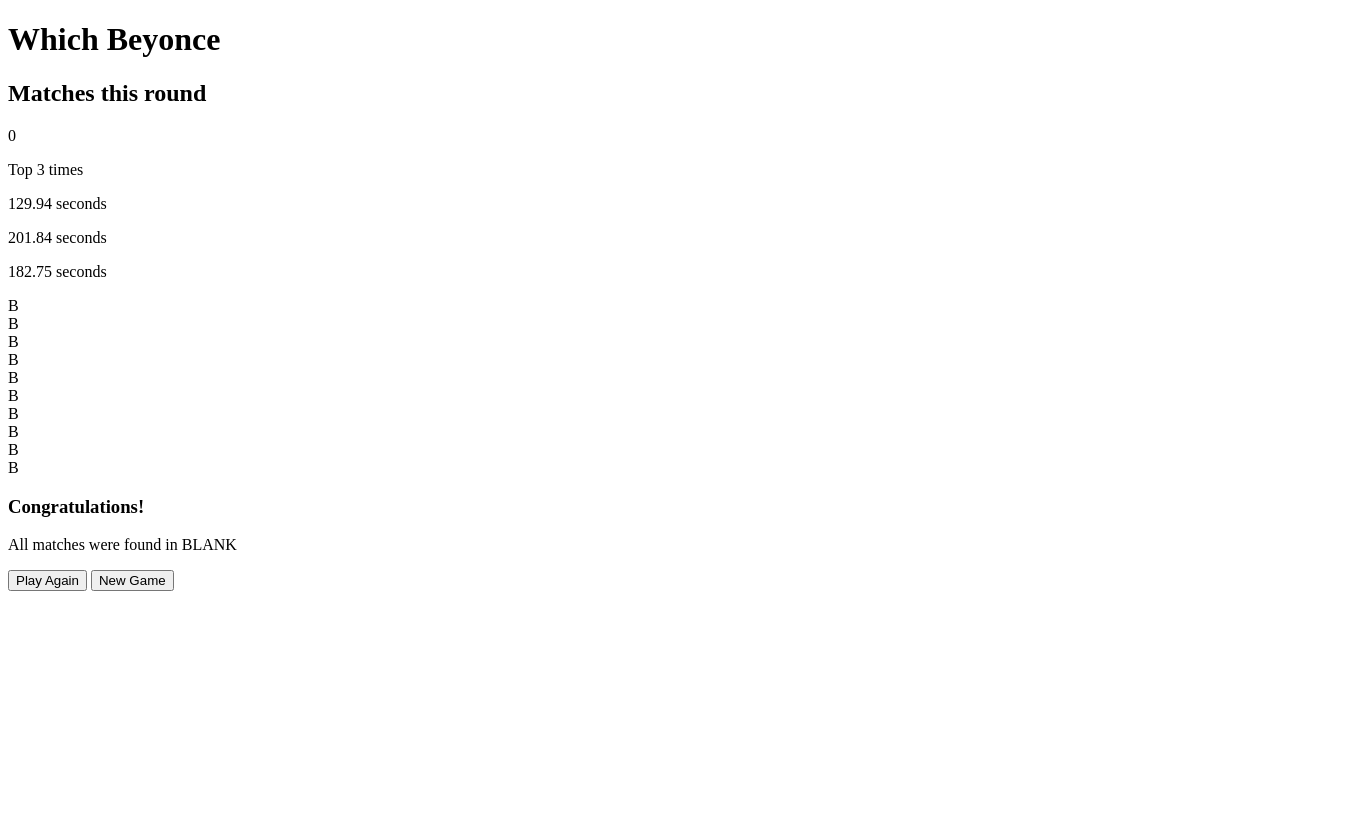
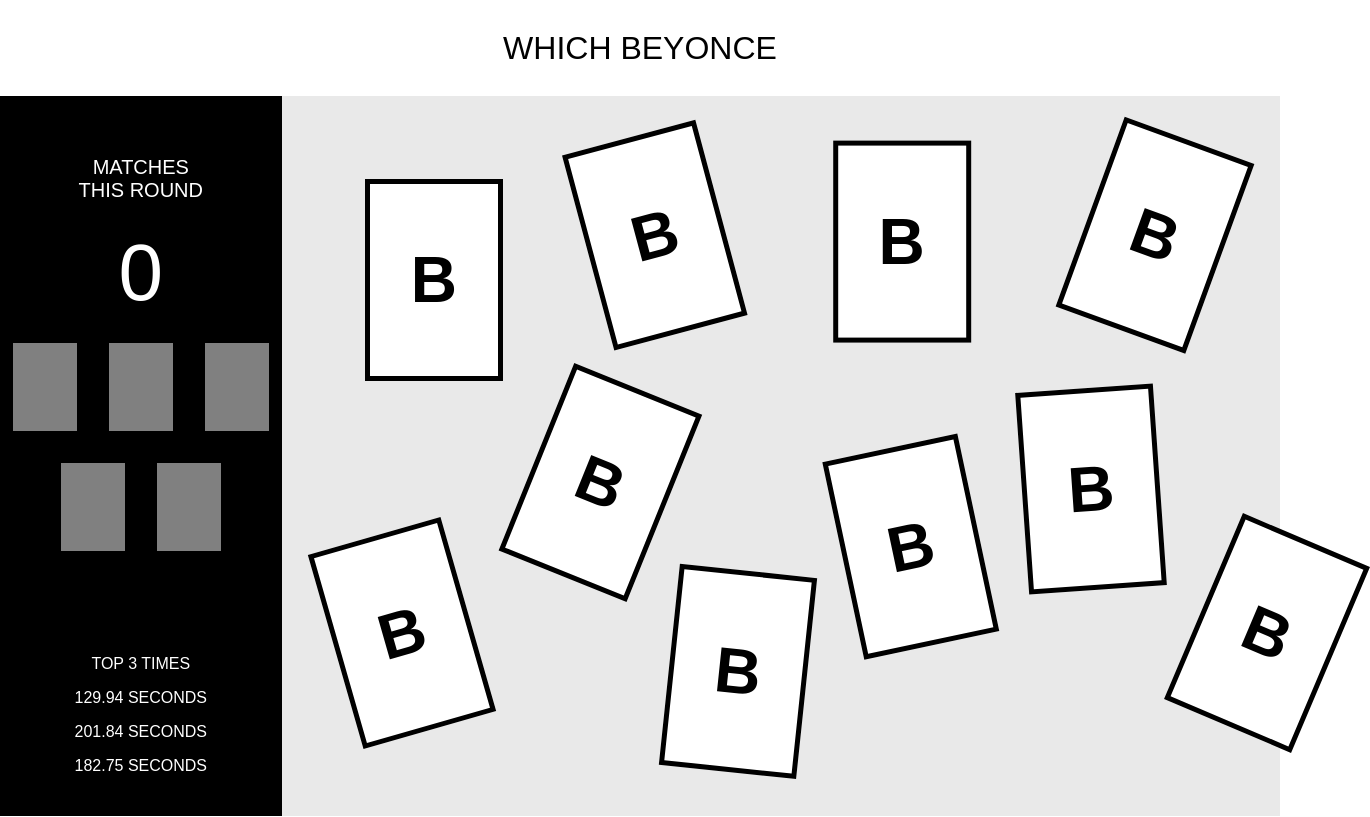
Before and after one commit to collinkallery/which-beyonce, a plain HTML site: page index.html in a window 1280 px wide. Shown: the whole page, 1370 px wide, since content can reach past the window. Drawn offline with Linux system fonts and the light colour scheme.

Commit message:
Set up initial CSS and classes in HTML

```diff
--- a/index.html
+++ b/index.html
@@ -3,41 +3,53 @@
   <head>
     <meta charset="utf-8">
     <title>Which Beyonce</title>
+    <link rel="stylesheet" href="styles.css">
   </head>
   <body>
     <header>
       <h1>Which Beyonce</h1>
     </header>
+    <div class="entire-page">
     <aside>
       <h2>Matches this round</h2>
       <div>
-        <p>0</p>
-        <div class="confirmed-match"></div>
-        <div class="confirmed-match"></div>
+        <p class="number-of-matches">0</p>
+        <div class="confirmed-match-top">
           <div class="confirmed-match"></div>
           <div class="confirmed-match"></div>
           <div class="confirmed-match"></div>
         </div>
-      <section>
-        <p>Top 3 times</p>
-        <p>129.94 seconds</p>
-        <p>201.84 seconds</p>
-        <p>182.75 seconds</p>
+        <div class="confirmed-match-bottom">
+          <div class="confirmed-match"></div>
+          <div class="confirmed-match"></div>
+        </div>
+      </div>
+      <section class="top-3-times">
+        <p class="top-time">Top 3 times</p>
+        <p class="top-time">129.94 seconds</p>
+        <p class="top-time">201.84 seconds</p>
+        <p class="top-time">182.75 seconds</p>
       </section>
     </aside>
     <main class="game-page">
+      <section class="unknown-card-top">
         <div class="unknown-card card-1">B</div>
-      <div class="unknown-card card-2">B</div>
-      <div class="unknown-card card-3">B</div>
-      <div class="unknown-card card-4">B</div>
+        <div class="unknown-card card-2 rotate-left">B</div>
+        <div class="unknown-card card-3 rotate-left">B</div>
+        <div class="unknown-card card-4 rotate-right">B</div>
+      </section>
+      <section class="unknown-card-middle">
         <div class="unknown-card card-5">B</div>
-      <div class="unknown-card card-6">B</div>
-      <div class="unknown-card card-7">B</div>
-      <div class="unknown-card card-8">B</div>
+        <div class="unknown-card card-6 rotate-left">B</div>
+        <div class="unknown-card card-7 rotate-right">B</div>
+      </section>
+      <section class="unknown-card-bottom">
+        <div class="unknown-card card-8 rotate-right">B</div>
         <div class="unknown-card card-9">B</div>
-      <div class="unknown-card card-10">B</div>
+        <div class="unknown-card card-10 rotate-left">B</div>
+      </section>
     </main>
-    <main class="winner-page">
+    <main class="winner-page hidden">
       <h3>Congratulations!</h3>
       <p>All matches were found in BLANK</p>
       <div>
@@ -45,5 +57,6 @@
         <button class="new-game-button">New Game</button>
       </div>
     </main>
+  </div>
   </body>
 </html>
--- a/styles.css
+++ b/styles.css
@@ -0,0 +1,150 @@
+* {
+  text-transform: uppercase;
+  font-family: Arial, Helvetica, sans-serif;
+  font-weight: lighter;
+}
+
+body {
+  margin: 0;
+}
+
+h1 {
+  /* border: 1px solid red; */
+}
+
+header {
+  height: 12vh;
+  display: flex;
+  align-items: center;
+  justify-content: center;
+}
+
+.entire-page {
+  display: flex;
+  flex-direction: row;
+}
+
+aside {
+  width: 22%;
+  height: 90vh;
+  background-color: black;
+  display: flex;
+  flex-direction: column;
+  align-items: center;
+}
+
+aside h2,
+p {
+  color: white;
+}
+
+h2 {
+  width: 7em;
+  font-size: 1.25em;
+  text-align: center;
+  margin-top: 3em;
+}
+
+.confirmed-match {
+  background-color: grey;
+  width: 4em;
+  height: 5.5em;
+  margin: 1em;
+
+}
+
+.confirmed-match-top,
+.confirmed-match-bottom {
+  display: flex;
+  flex-direction: row;
+  align-content: space-between;
+  justify-content: center;
+}
+
+.number-of-matches {
+  font-size: 5em;
+  margin: .10em;
+  text-align: center;
+}
+
+.top-3-times {
+  display: flex;
+  flex-direction: column;
+  justify-content: center;
+  align-items: center;
+  padding-top: 5em;
+}
+
+.top-time {
+  margin: .5em
+}
+
+main {
+  background-color: #E9E9E9;
+  width: 88%;
+  height: 90vh;
+}
+
+.hidden {
+  display: none;
+}
+
+.unknown-card {
+  font-size: 4em;
+  background-color: white;
+  width: 2em;
+  height: 3em;
+  display: flex;
+  justify-content: center;
+  align-items: center;
+  margin: .3em;
+  font-weight: bold;
+  border: .08em solid black;
+}
+
+.unknown-card-top,
+.unknown-card-middle,
+.unknown-card-bottom {
+  display: flex;
+  flex-direction: row;
+}
+
+.card-1 {
+  transform: translate(1em, 1em);
+}
+
+.card-2 {
+  transform: translate(1.7em, .3em) rotate(-15deg);
+}
+
+.card-3 {
+  transform: translate(2.8em, .4em);
+}
+
+.card-4 {
+  transform: translate(4em, .3em) rotate(20deg);
+}
+
+.card-5 {
+  transform: translate(3.6em, .4em) rotate(22deg);
+}
+
+.card-6 {
+  transform: translate(5.7em, 1.4em) rotate(-12deg);
+}
+
+.card-7 {
+  transform: translate(5.75em, .5em) rotate(-4deg);
+}
+
+.card-8 {
+  transform: translate(.5em, -1em) rotate(-16deg);
+}
+
+.card-9 {
+  transform: translate(3em, -.4em) rotate(6deg);
+}
+
+.card-10 {
+  transform: translate(8.5em, -1em) rotate(23deg);
+}
```
Lines whose indentation alone changed are shown as unchanged.
